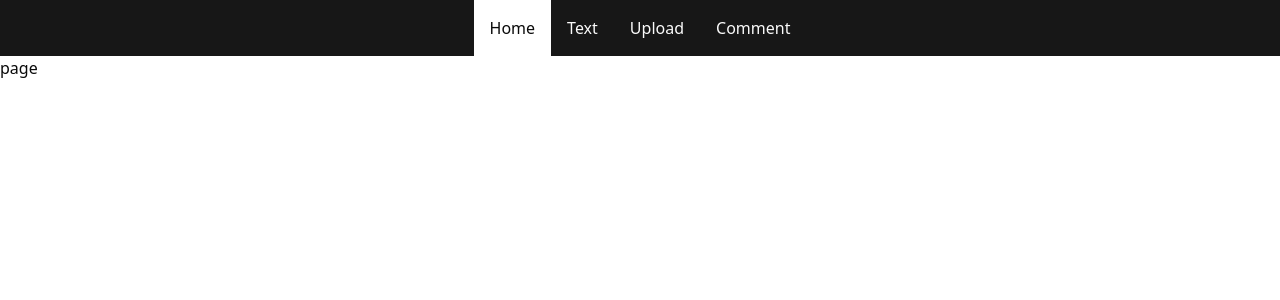
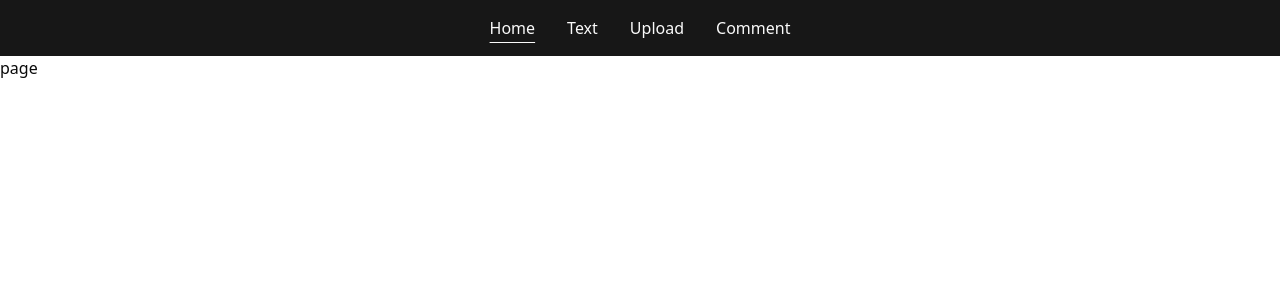
Before and after one commit to KashifKhn/Toxi_Scan, a Next.js app: page / in a window 1280 px wide. Shown: the top 300 px of the page. Built offline with nearby package versions, Linux system fonts and the light colour scheme.

Commit message:
refactor: Update NavLink component to use underline styling for active link

```diff
--- a/src/components/NavLink.tsx
+++ b/src/components/NavLink.tsx
@@ -11,7 +11,7 @@ const NavLink = (props: Omit<ComponentProps<typeof Link>, "className">) => {
       {...props}
       className={cn(
         "p-4 transition-all ease-in-out duration-400 hover:bg-secondary hover:text-secondary-foreground focus-visible:bg-secondary focus-visible:text-secondary-foreground",
-        pathName === props.href && "bg-background text-foreground"
+        pathName === props.href && "underline underline-offset-8"
       )}></Link>
   );
 };
```
